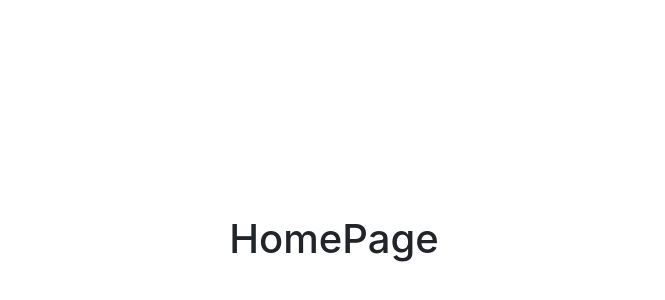
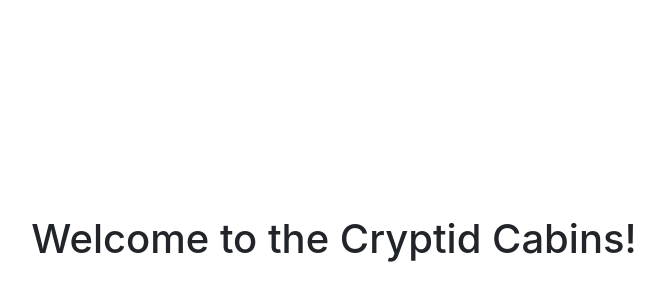
Before and after one commit to mondobiz/cryptid-frontend, a React (Create React App) app: page / in a window 1280 px wide. Shown: the part 136-436 px from the top of the page, without its empty margins (306-971 px from the left). Built offline with nearby package versions, Linux system fonts and the light colour scheme.

Commit message:
login and sign up auth are working

```diff
--- a/src/pages/HomePage.js
+++ b/src/pages/HomePage.js
@@ -2,7 +2,7 @@ export default function HomePage(props) {
     return (
         <main className="Page">
             <h1>
-                HomePage
+                Welcome to the Cryptid Cabins!
             </h1>
         </main>
     );
```
Also changed, not shown: 2 other files (tests, documents, lock files or other folders).
